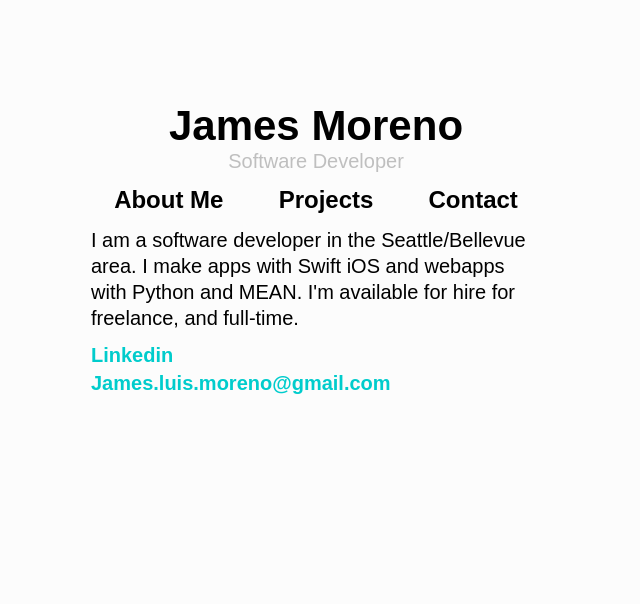
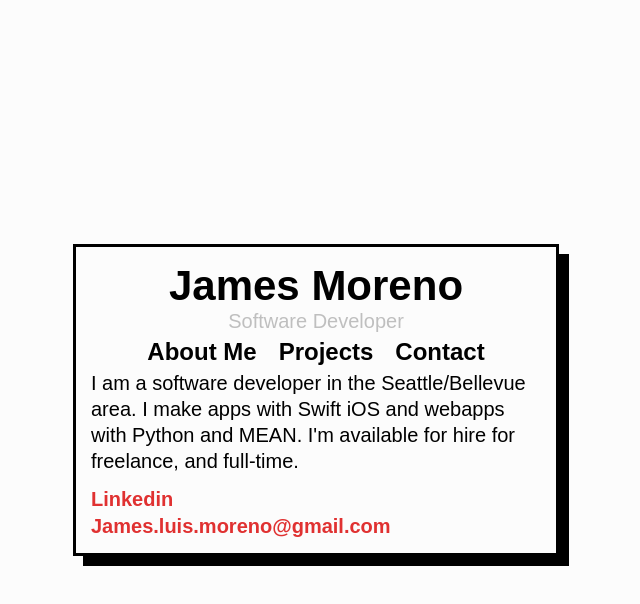
Before and after one commit to james-moreno/portfolio, a website: page client/index.html at #/aboutme in a window 1280 px wide. Shown: the whole page, without its empty margins (324-964 px from the left). Drawn offline with nearby package versions, Linux system fonts and the light colour scheme; files whose address does not match are found by name.

Commit message:
Changed styling, removed image

```diff
--- a/client/assets/styles.css
+++ b/client/assets/styles.css
@@ -62,7 +62,7 @@ body {
     font-size: 20px;
     font-family: sans-serif;
     font-weight: 600;
-    color: #00cccc;
+    color: #e03131;
     display: block;
     text-align: left;
     margin-top: 1%;
@@ -88,7 +88,6 @@ body {
     font-size: 42px;
     font-family: Century, sans-serif;
     font-weight: 600;
-    margin-top: 8%;
 }
 #name_sub {
     font-size: 20px;
@@ -102,5 +101,14 @@ body {
 }
 #container {
     text-align: center;
-    margin-bottom: 8%;
+    width: 100%;
 }
+#box {
+    padding: 15px;
+    position: absolute;
+    border: 3px solid black;
+    top: 50%;
+    left: 50%;
+    transform: translate(-50%, -50%);
+    box-shadow: 10px 10px;
+}
--- a/client/index.html
+++ b/client/index.html
@@ -11,6 +11,7 @@
     </head>
     <body>
         <div id="container">
+            <div id="box">
                 <p id="name_plate">James Moreno</p>
                 <p id="name_sub">Software Developer</p>
                 <a href="#/aboutme" class="nav_word">About Me</a>
@@ -19,5 +20,6 @@
                 <div ng-view>
                 </div>
             </div>
+        </div>
     </body>
 </html>
--- a/client/partials/aboutme.html
+++ b/client/partials/aboutme.html
@@ -2,6 +2,6 @@
     <p id="aboutme">
         I am a software developer in the Seattle/Bellevue area. I make apps with Swift iOS and webapps with Python and MEAN. I'm available for hire for freelance, and full-time.
     </p>
-    <a class="link" href="https://www.linkedin.com/in/james-moreno-01b2a1124">Linkedin</a>
+    <a class="link" href="https://www.linkedin.com/in/james-moreno">Linkedin</a>
     <a class="link" href="mailto:james.luis.moreno@gmail.com?Subject=Hello%20James" target="_top">James.luis.moreno@gmail.com</a>
 </div>
```
Also changed, not shown: client/partials/contact.html (+1 -1 lines), client/partials/projects.html (+0 -1 lines). Lines whose indentation alone changed are shown as unchanged.
